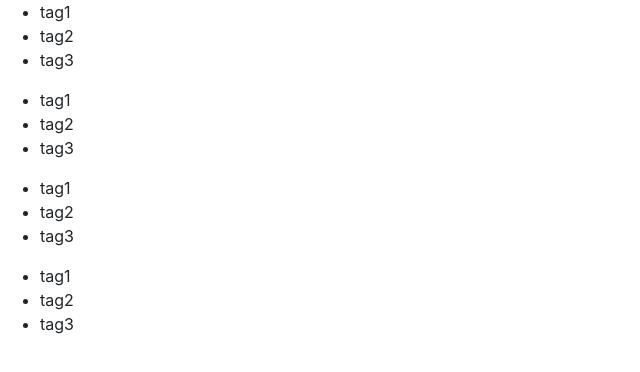
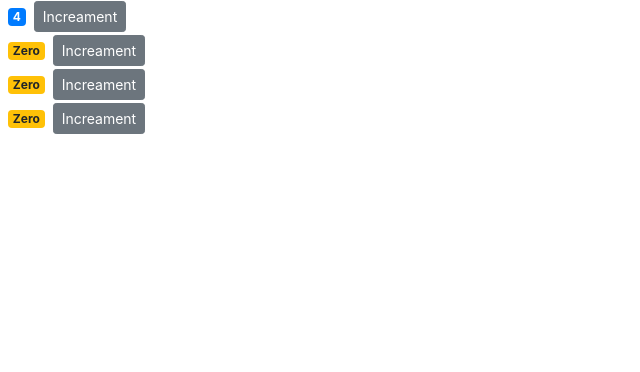
Before and after one commit to MamadTaheri/react-training, a React (Create React App) app: page / in a window 1280 px wide. Shown: the top 372 px of the page, without its empty margins (0-640 px from the left). Built offline with nearby package versions, Linux system fonts and the light colour scheme.

Commit message:
refactor Counter

```diff
--- a/src/components/Counter.js
+++ b/src/components/Counter.js
@@ -1,24 +1,32 @@
-import React, { Component } from "react";
+import React, { Component } from 'react';
 
 class Counter extends Component {
     state = {
-    count: 0,
-    tags: ["tag1", "tag2", "tag3"],
+        value: this.props.value,
     };
 
-  renderTags() {
-    if (this.state.tags.length === 0) return <p>There are no tags!</p>;
+    handleIncrement = () => {
+      this.setState({ value: this.state.value + 1 })
+    }
+
+    render() {
         return (
-      <ul>
-        {this.state.tags.map((tag) => (
-          <li key={tag}>{tag}</li>
-        ))}
-      </ul>
+            <div>
+                <span className={ this.getBadgeClassess() }>{this.formatCount()}</span>
+                <button onClick={this.handleIncrement} className="btn btn-secondary btn-sm">Increament</button>
+            </div>
         );
     }
 
-  render() {
-    return <>{this.renderTags()}</>;
+    getBadgeClassess() {
+        let classes = "badge m-2 badge-";
+        classes += (this.state.value === 0) ? "warning" : "primary";
+        return classes;
+    }
+
+    formatCount(){
+        const {value} = this.state
+        return value === 0 ? "Zero" : value
     }
 }
 
```
Lines whose indentation alone changed are shown as unchanged.
